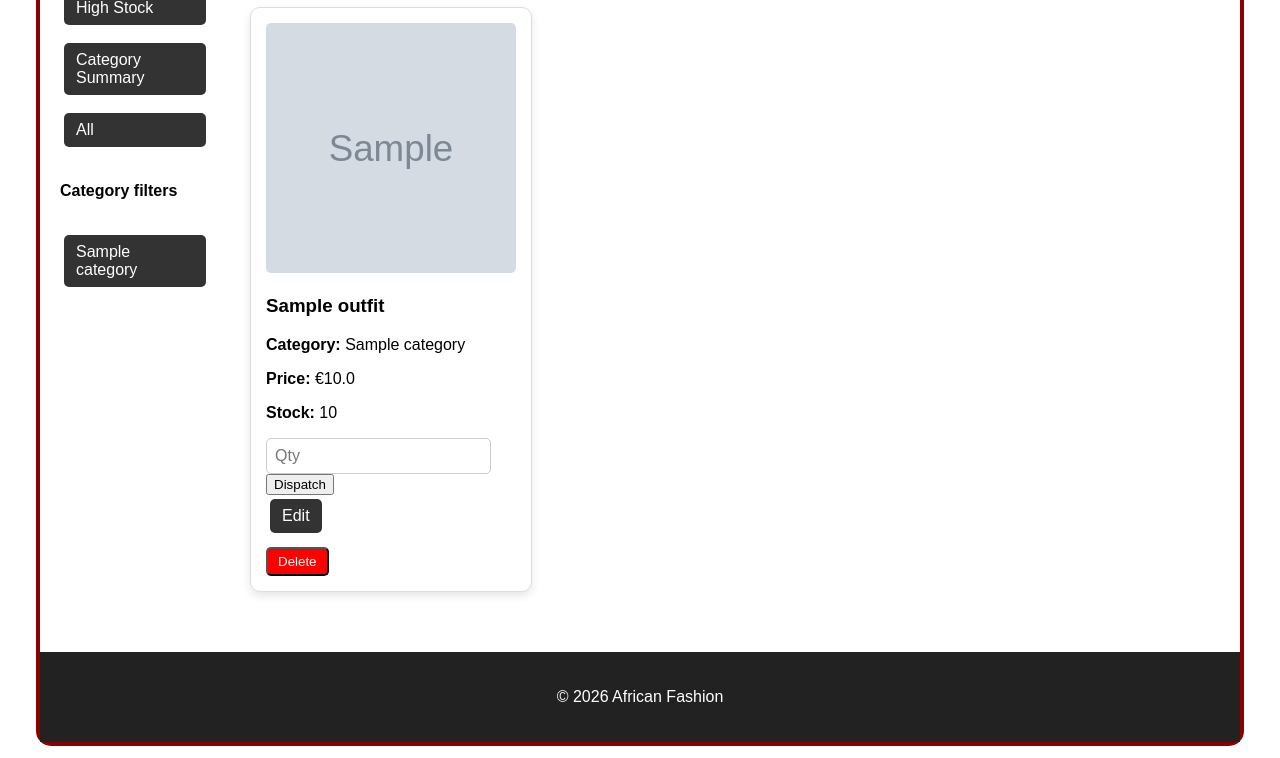
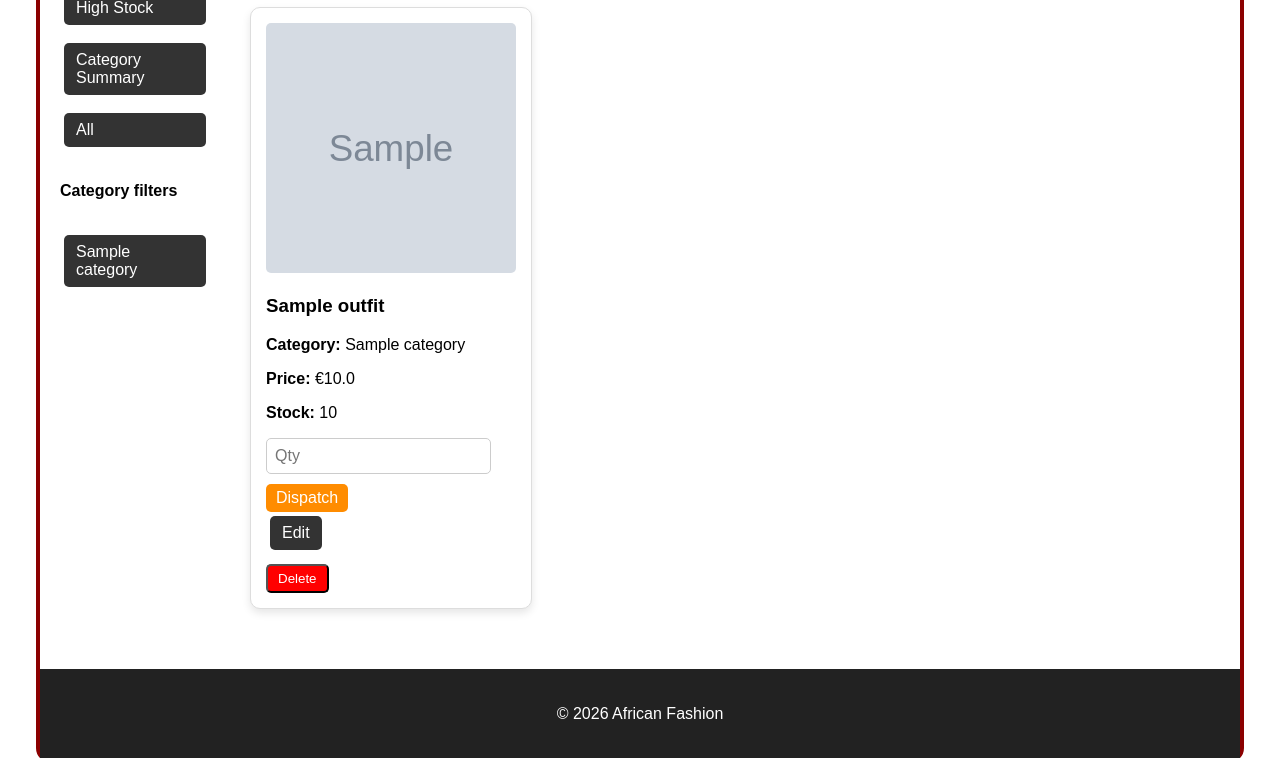
Before and after one commit to HlengiweNcube/flask_db_project, a Flask app: page /gallery in a window 1280 px wide. Shown: the part 633-1391 px from the top of the page. Run offline with Flask 3, Linux system fonts and the light colour scheme; tables that the repository leaves empty hold one stand-in row (values such as "Sample post"); grey boxes marked "Sample" are stand-in pictures.

Commit message:
Restore dispatch button styling

```diff
--- a/templates/gallery.html
+++ b/templates/gallery.html
@@ -87,7 +87,7 @@
             <!-- ❌ DELETE -->
             <form method="POST" action="/dispatch/{{ outfit.id }}" class="dispatch-form">
                 <input type="number" name="amount" min="1" placeholder="Qty">
-                <button type="submit">Dispatch</button>
+                <button type="submit" class="dispatch-btn">Dispatch</button>
             </form>
 
             <a href="{{ url_for('edit_outfit', id=outfit.id) }}" class="btn edit-btn">Edit</a>
```
